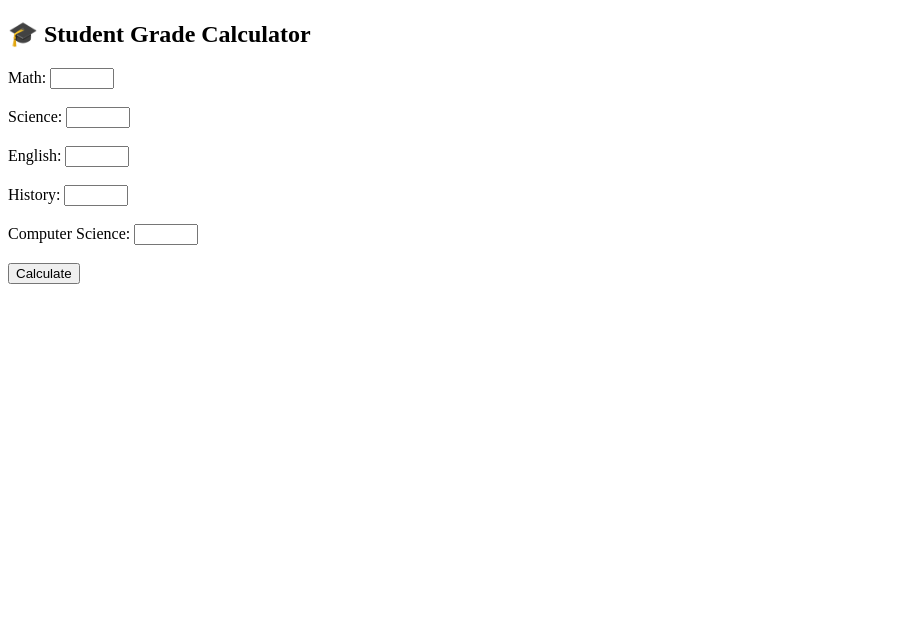
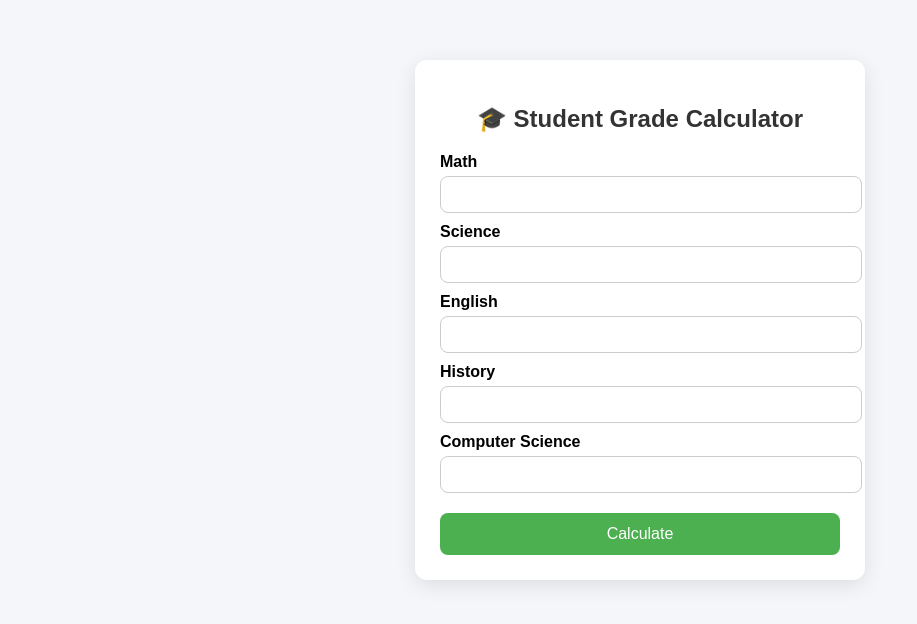
Before and after one commit to AbdulRehman817/student-grade-calculator-python, a Flask app: page / in a window 1280 px wide. Shown: the top 624 px of the page, without its empty margins (0-917 px from the left). Run offline with Flask 3, Linux system fonts and the light colour scheme.

Commit message:
updated the styling

```diff
--- a/templates/index.html
+++ b/templates/index.html
@@ -2,22 +2,84 @@
 <html>
 <head>
     <title>Grade Calculator</title>
+
+    <style>
+        body {
+            font-family: Arial, sans-serif;
+            background: #f4f6f9;
+            margin: 0;
+            padding: 0;
+        }
+
+        .container {
+            width: 400px;
+            margin: 60px auto;
+            background: white;
+            padding: 25px;
+            border-radius: 12px;
+            box-shadow: 0 5px 20px rgba(0,0,0,0.1);
+        }
+
+        h2 {
+            text-align: center;
+            color: #333;
+        }
+
+        label {
+            font-weight: bold;
+            display: block;
+            margin-top: 10px;
+        }
+
+        input {
+            width: 100%;
+            padding: 10px;
+            margin-top: 5px;
+            border: 1px solid #ccc;
+            border-radius: 8px;
+            outline: none;
+        }
+
+        input:focus {
+            border-color: #4CAF50;
+        }
+
+        button {
+            width: 100%;
+            padding: 12px;
+            margin-top: 20px;
+            background: #4CAF50;
+            color: white;
+            border: none;
+            border-radius: 8px;
+            font-size: 16px;
+            cursor: pointer;
+        }
+
+        button:hover {
+            background: #45a049;
+        }
+    </style>
 </head>
+
 <body>
+
+<div class="container">
 
     <h2>🎓 Student Grade Calculator</h2>
 
     <form method="POST">
 
         {% for subject in subjects %}
-        <label>{{ subject }}:</label>
+            <label>{{ subject }}</label>
             <input type="number" name="{{ subject }}" min="0" max="100" required>
-        <br><br>
         {% endfor %}
 
         <button type="submit">Calculate</button>
 
     </form>
 
+</div>
+
 </body>
 </html>
```
Also changed, not shown: templates/result.html (+74 -6 lines). Lines whose indentation alone changed are shown as unchanged.
